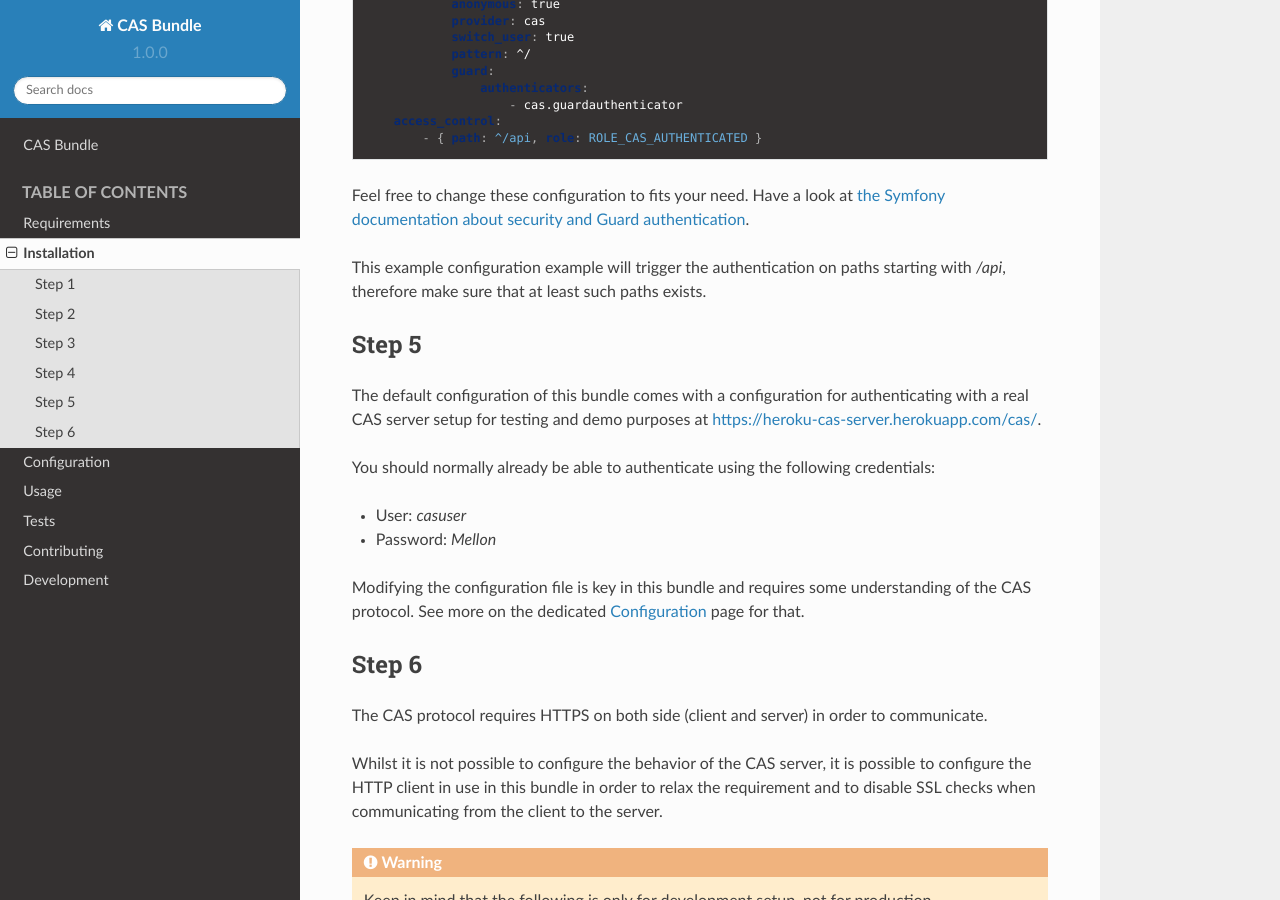
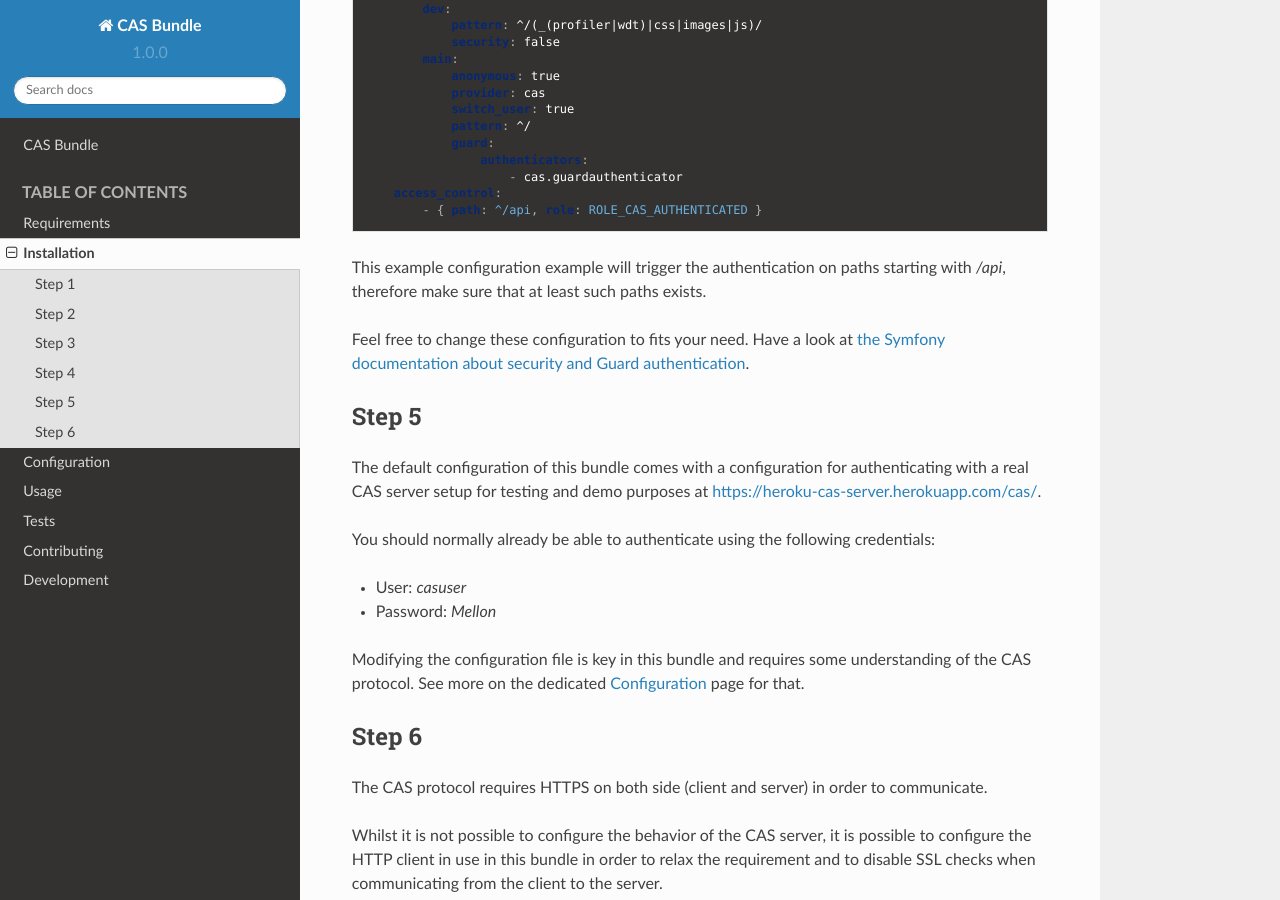
Before and after one commit to ecphp/cas-bundle, a Sphinx documentation site: the page built from docs/pages/installation.rst, in a window 1280 px wide and 900 px high, scrolled down 1189 px. Built offline with Sphinx 7.4.7 and the Read the Docs theme 2.0.0, drawn with Linux system fonts in a browser that asks for light colours; part of the change alters nothing that is shown; some of the changed text lies outside the part shown.

```diff
--- a/docs/pages/installation.rst
+++ b/docs/pages/installation.rst
@@ -4,6 +4,9 @@ Installation
 ============
 
 This package does not yet have a Symfony Flex recipe. Installation steps must be done manually.
+
+Default configuration files will be copied in the `dev` environment except for the file defining
+the services.
 
 Step 1
 ~~~~~~
@@ -68,11 +71,11 @@ Example of configuration:
         access_control:
             - { path: ^/api, role: ROLE_CAS_AUTHENTICATED }
 
+This example configuration example will trigger the authentication on paths starting
+with `/api`, therefore make sure that at least such paths exists.
+
 Feel free to change these configuration to fits your need. Have a look at
 `the Symfony documentation about security and Guard authentication`_.
-
-This example configuration example will trigger the authentication on paths starting
-with `/api`, therefore make sure that at least such paths exists.
 
 Step 5
 ~~~~~~
```
Also changed, not shown: Resources/config/packages/dev/cas_bundle.yaml (renamed from Resources/config/packages/cas_bundle.yaml), Resources/config/packages/dev/cas_security.yaml (renamed from Resources/config/packages/cas_security.yaml), Resources/config/routes/dev/cas_bundle.yaml (renamed from Resources/config/routes/cas_bundle.yaml).
